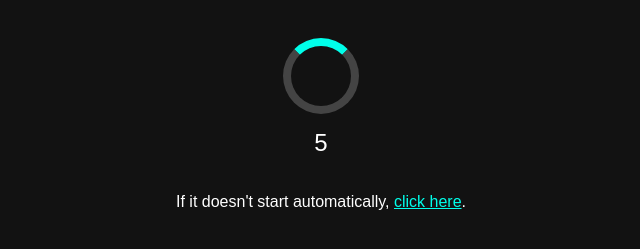
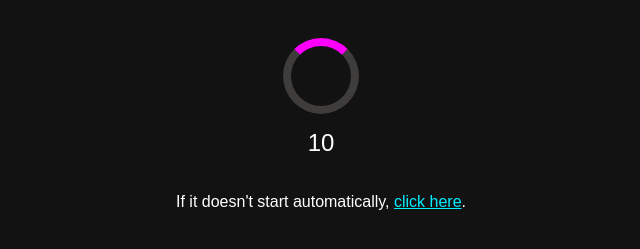
Before and after one commit to Fynnmaster9000/opener, a plain HTML site: page downlaod.html in a window 1280 px wide. Shown: the part 317-566 px from the top of the page, without its empty margins (319-959 px from the left). Drawn offline with Linux system fonts and the light colour scheme.

Commit message:
Update downlaod.html

```diff
--- a/downlaod.html
+++ b/downlaod.html
@@ -19,8 +19,8 @@
         }
         .loader {
             margin-top: 20px;
-            border: 8px solid #444;
-            border-top: 8px solid #00ffea;
+            border: 8px solid #3f3c3c;
+            border-top: 8px solid #ff00ff;
             border-radius: 50%;
             width: 60px;
             height: 60px;
@@ -31,7 +31,7 @@
             100% { transform: rotate(360deg);}
         }
         a {
-            color: #00ffea;
+            color: #00eeff;
             margin-top: 20px;
             display: inline-block;
         }
@@ -48,7 +48,7 @@
     <p>If it doesn't start automatically, <a id="downloadLink" href="https://files.catbox.moe/x8gqtu.rar">click here</a>.</p>
 
     <script>
-        var countdownNumber = 10;
+        var countdownNumber = 15;
         var countdownElement = document.getElementById('countdown');
         var downloadUrl = 'https://files.catbox.moe/x8gqtu.rar'; // <--- your real download link
 
```
